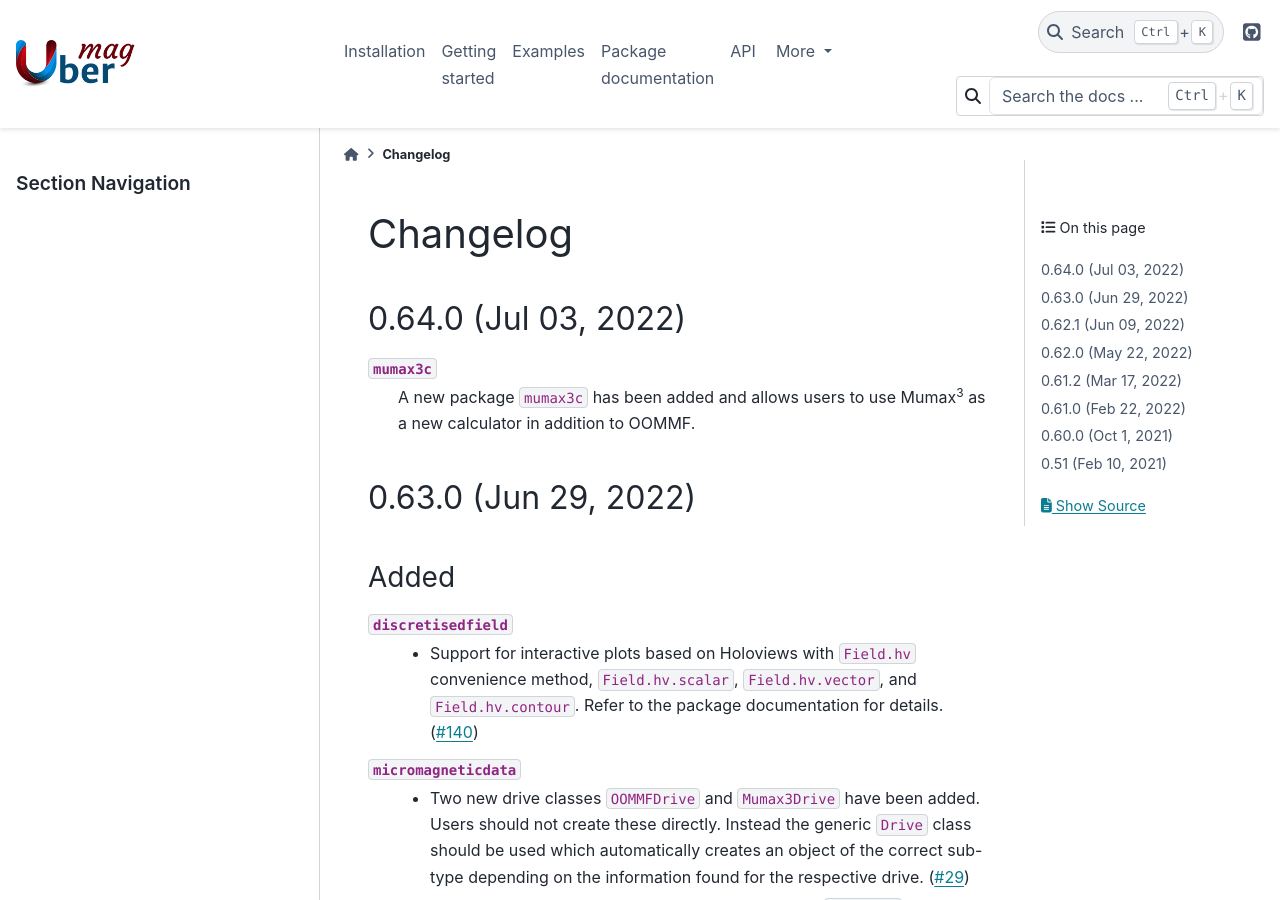
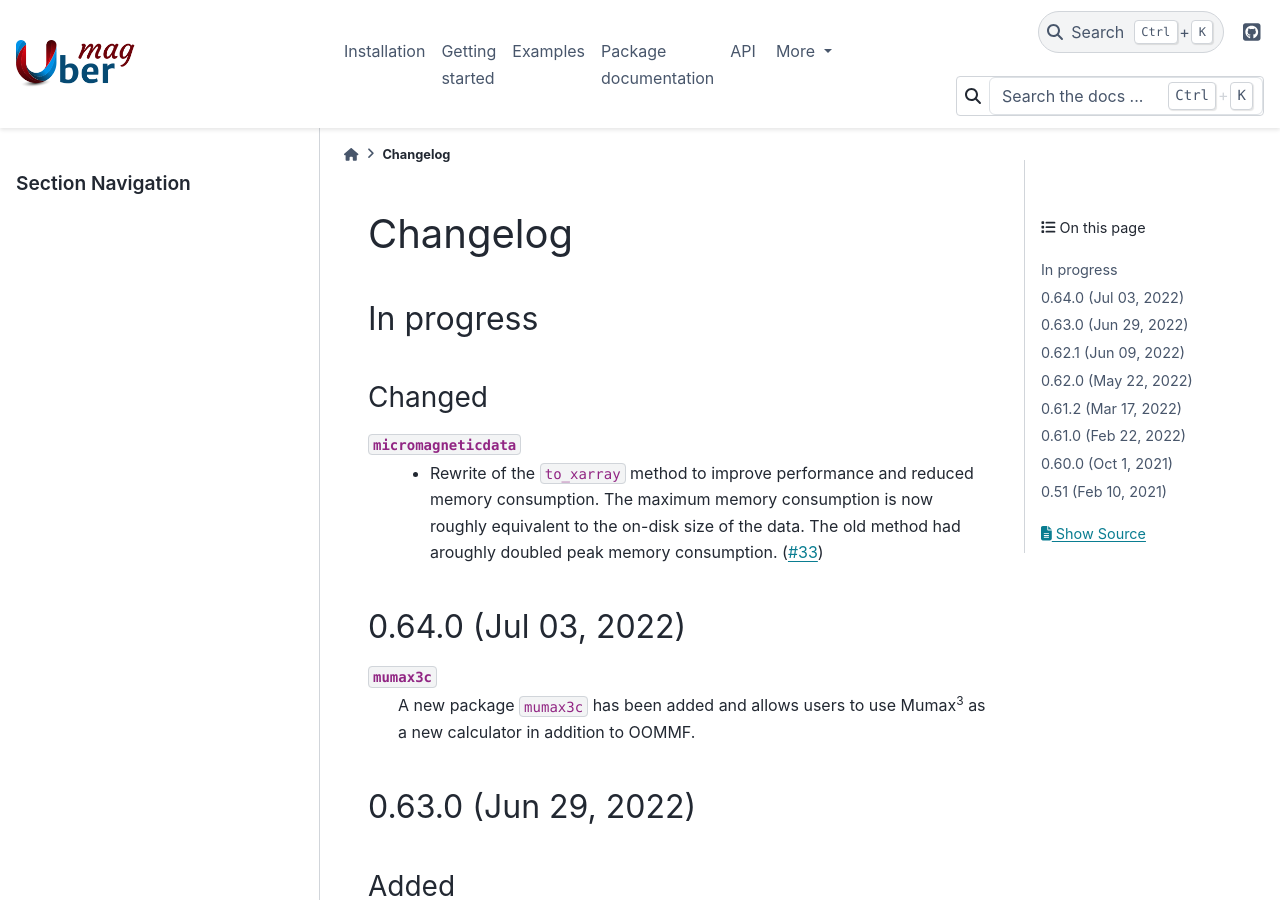
Before and after one commit to ubermag/ubermag.github.io, a Sphinx documentation site: the page built from source/changelog.rst, in a window 1280 px wide and 900 px high. Built offline with Sphinx 7.4.7 and the PyData theme 0.15.4, drawn with Linux system fonts in a browser that asks for light colours; pages that are not in the unit, such as notebooks, are missing from menus.

Commit message:
Micromagneticdata.to_xarray rewritten

```diff
--- a/source/changelog.rst
+++ b/source/changelog.rst
@@ -1,6 +1,19 @@
 =========
 Changelog
 =========
+
+In progress
+===========
+
+Changed
+-------
+
+``micromagneticdata``
+  - Rewrite of the ``to_xarray`` method to improve performance and reduced
+    memory consumption. The maximum memory consumption is now roughly equivalent
+    to the on-disk size of the data. The old method had aroughly doubled peak
+    memory consumption. (`#33
+    <https://github.com/ubermag/micromagneticdata/pull/33>`__)
 
 0.64.0 (Jul 03, 2022)
 =====================
```
